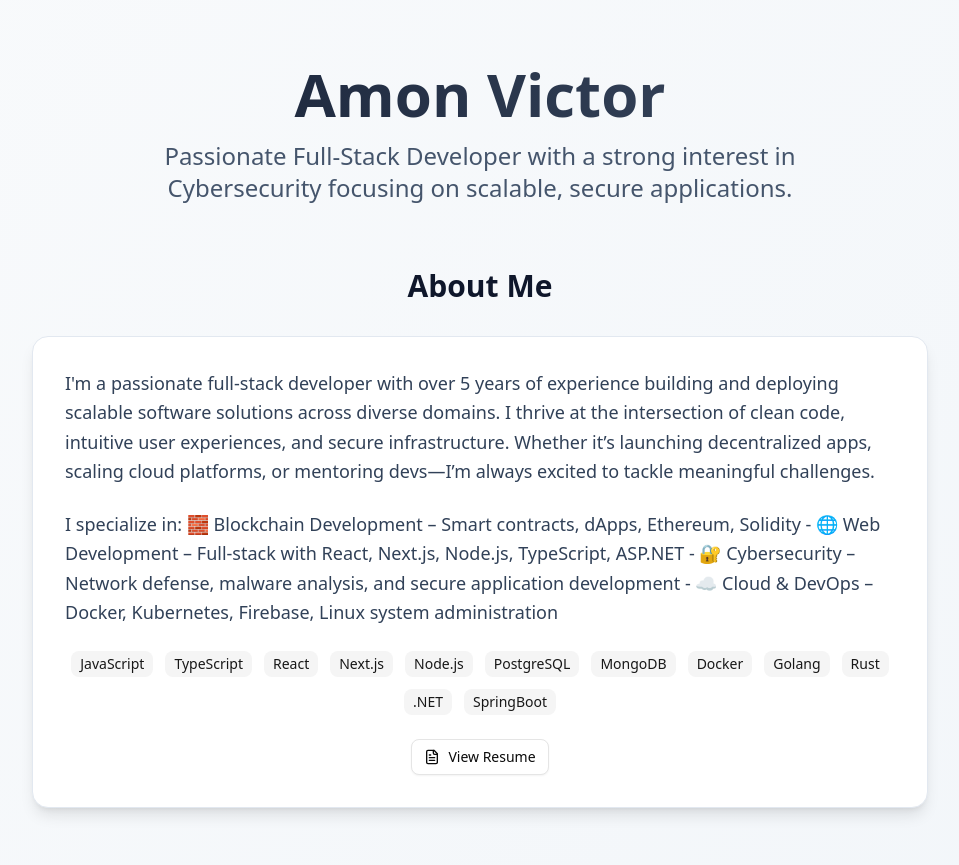
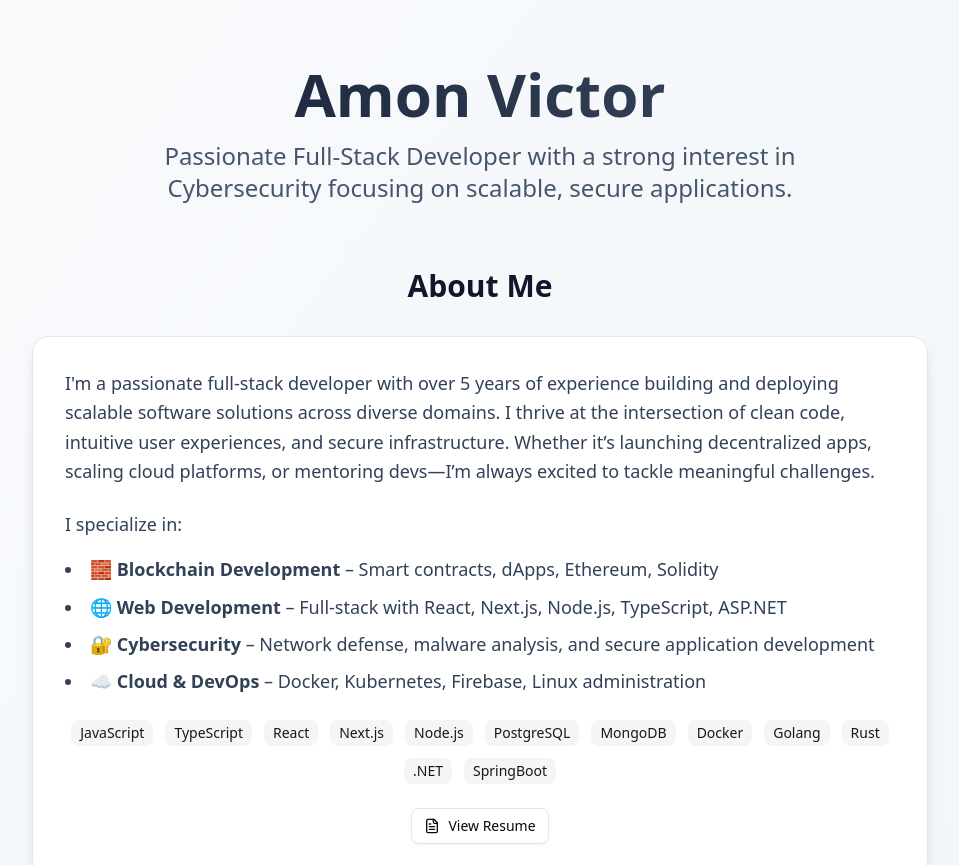
Before and after one commit to arman-develops/amon-s-portfolio, a Next.js app: page / in a window 1280 px wide. Shown: the top 865 px of the page, without its empty margins (160-1119 px from the left). Built offline with nearby package versions, Linux system fonts and the light colour scheme.

Commit message:
Updated the About component

```diff
--- a/src/components/custom/About.tsx
+++ b/src/components/custom/About.tsx
@@ -14,13 +14,15 @@ export default function About () {
                         I'm a passionate full-stack developer with over 5 years of experience building and deploying scalable software solutions across diverse domains.
                         I thrive at the intersection of clean code, intuitive user experiences, and secure infrastructure. Whether it’s launching decentralized apps, scaling cloud platforms, or mentoring devs—I’m always excited to tackle meaningful challenges.
                     </p>
-                    <p className="text-lg text-slate-700 dark:text-slate-300 leading-relaxed mb-6">
-                        I specialize in:
-                        🧱 Blockchain Development – Smart contracts, dApps, Ethereum, Solidity
-                        - 🌐 Web Development – Full-stack with React, Next.js, Node.js, TypeScript, ASP.NET
-                        - 🔐 Cybersecurity – Network defense, malware analysis, and secure application development
-                        - ☁️ Cloud & DevOps – Docker, Kubernetes, Firebase, Linux system administration
-                    </p>
+                    <div className ="text-lg text-slate-700 dark:text-slate-300 leading-relaxed mb-6">
+                        <p className ="mb-4">I specialize in:</p>
+                        <ul className ="list-disc list-inside space-y-2">
+                            <li>🧱 <strong>Blockchain Development</strong> – Smart contracts, dApps, Ethereum, Solidity</li>
+                            <li>🌐 <strong>Web Development</strong> – Full-stack with React, Next.js, Node.js, TypeScript, ASP.NET</li>
+                            <li>🔐 <strong>Cybersecurity</strong> – Network defense, malware analysis, and secure application development</li>
+                            <li>☁️ <strong>Cloud & DevOps</strong> – Docker, Kubernetes, Firebase, Linux administration</li>
+                        </ul>
+                        </div>
                     <div className="flex flex-wrap gap-3 mb-6 justify-center">
                         {techStack.map(
                         (tech) => (
```
